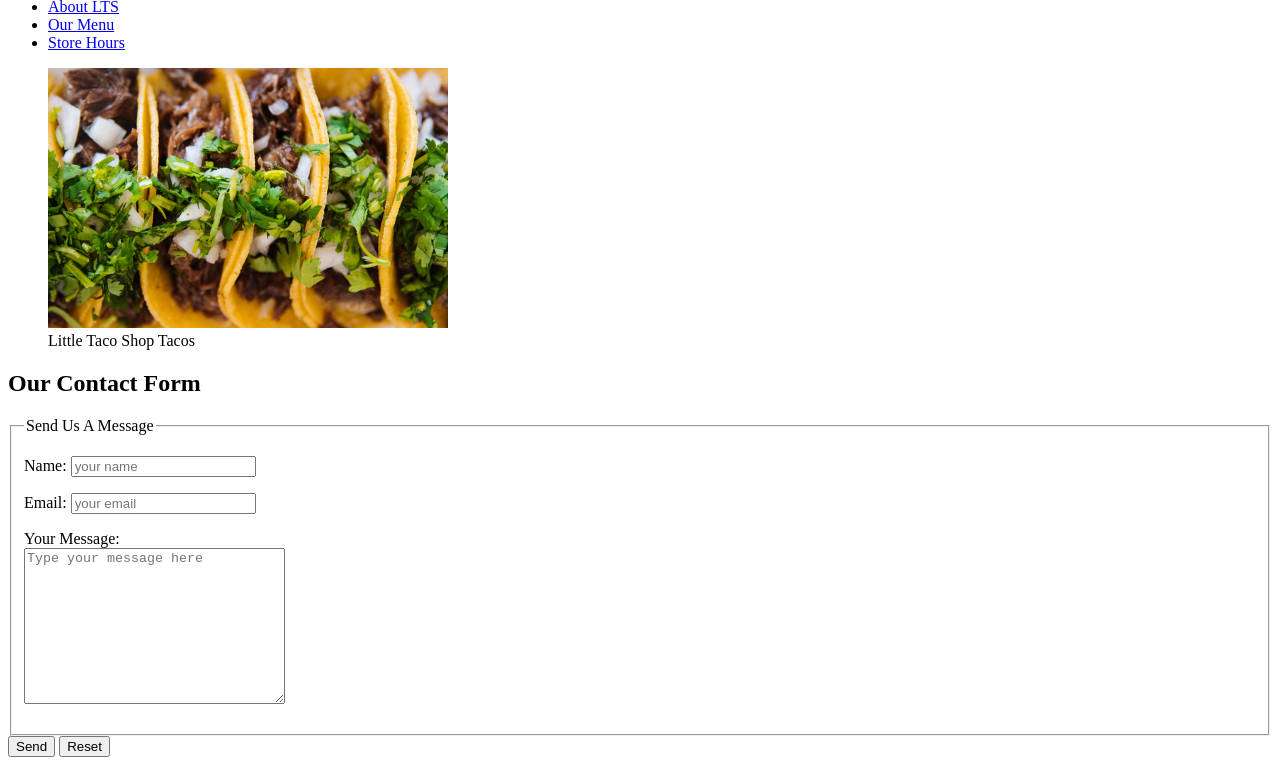
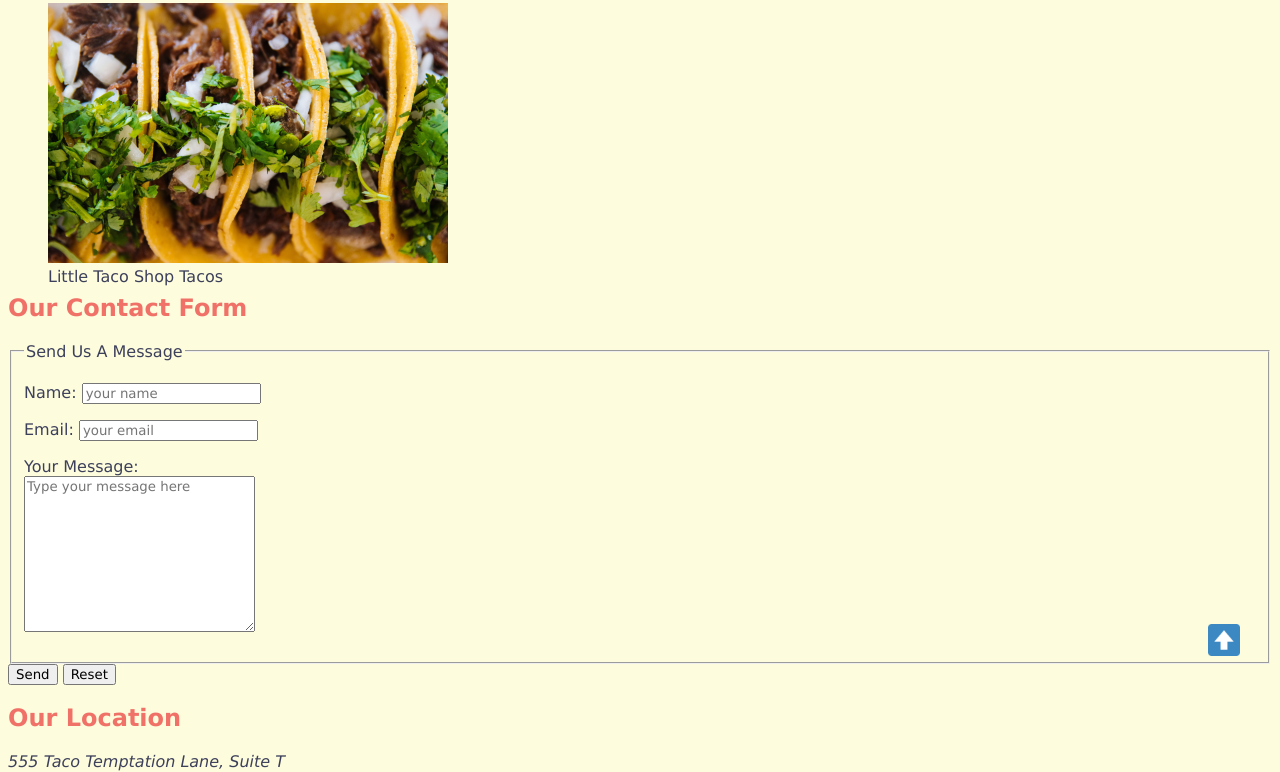
Before and after one commit to varunnnb/the-little-taco-shop, a plain HTML site: page contact.html in a window 1280 px wide. Shown: the part 100-872 px from the top of the page. Drawn offline with Linux system fonts and the light colour scheme.

Commit message:
css added

```diff
--- a/contact.html
+++ b/contact.html
@@ -5,16 +5,18 @@
     <meta name="viewport" content="width=device-width, initial-scale=1.0" />
     <title>Contact Us - LTS</title>
     <link rel="icon" href="/favicon.ico" />
+    <link rel="stylesheet" href="style.css" />
   </head>
   <body>
-    <h1>Conatct Us</h1>
     <div id="header">
-      <ul>
+      <ul class="nav">
         <li><a href="/">Home</a></li>
         <li><a href="/index.html#about"> About LTS</a></li>
         <li><a href="/index.html#menu">Our Menu</a></li>
         <li><a href="/hours.html"> Store Hours</a></li>
       </ul>
+      <section class="headandimg">
+        <h1 class="heading">Conatct Us</h1>
         <figure>
           <img
             src="/img/tacos_close_up_400x260.png"
@@ -24,10 +26,11 @@
           />
           <figcaption>Little Taco Shop Tacos</figcaption>
         </figure>
+      </section>
     </div>
     <div id="main">
       <article id="contactForm">
-        <h2>Our Contact Form</h2>
+        <h2 class="heading">Our Contact Form</h2>
         <form action="https://httpbin.org/get" method="get">
           <fieldset>
             <legend>Send Us A Message</legend>
@@ -68,7 +71,7 @@
         </form>
       </article>
       <article id="location">
-        <h2>Our Location</h2>
+        <h2 class="heading">Our Location</h2>
         <address>
           555 Taco Temptation Lane, Suite T <br />Kansas City, MO 55555-5555
           <br /><br />
@@ -78,7 +81,14 @@
     </div>
     <div id="footer">
       <br />
-      <a href="#">Back to Top</a>
+      <a href="#" class="btt"
+        ><img
+          src="favicon2.ico"
+          alt="back to top"
+          width="32"
+          title="Back To Top"
+          loading="lazy"
+      /></a>
       <hr />
       <p>Copyright &copy; The Little Taco Shop</p>
     </div>
--- /dev/null
+++ b/style.css
@@ -0,0 +1,68 @@
+*{
+    font-family: Verdana, Geneva, Tahoma, sans-serif;
+    box-sizing: border-box;
+}
+
+body {
+    background-color: #fdfcdc;
+    color: #3d405b;
+}
+
+ul{
+    list-style: none;
+    text-align: end;
+}
+
+li{
+    display: inline-block;
+    margin: 0em 1em;
+    padding: 0.25em 0em;
+}
+
+a {
+    color: #00afb9;
+    text-decoration: none;
+
+}
+
+a:visited{
+    color: #0081a7;
+}
+
+a:hover, a:active {
+    color: #2ec4b6;
+}
+
+
+.nav{
+    background-color: #fed9b7;
+    position: fixed;
+    padding: 0px;
+    margin: 0px;
+    top: 0px;
+    left: 0px;
+    width: 100%;
+    height: 2em;
+    z-index: 1;
+}
+.headandimg{
+    position: relative;
+    top: 0.75em;
+}
+
+h1{
+    font-size: 2em;
+}
+
+.btt{
+    position: fixed;
+    bottom: 2em;
+    right: 2em;
+    padding: 0.5em;
+    border-radius: 0.5em;
+    z-index: 1;
+}
+
+.heading{
+    color: #f07167;
+}
```
Also changed, not shown: hours.html (+13 -3 lines), index.html (+15 -5 lines), favicon2.ico (added). Lines whose indentation alone changed are shown as unchanged.
